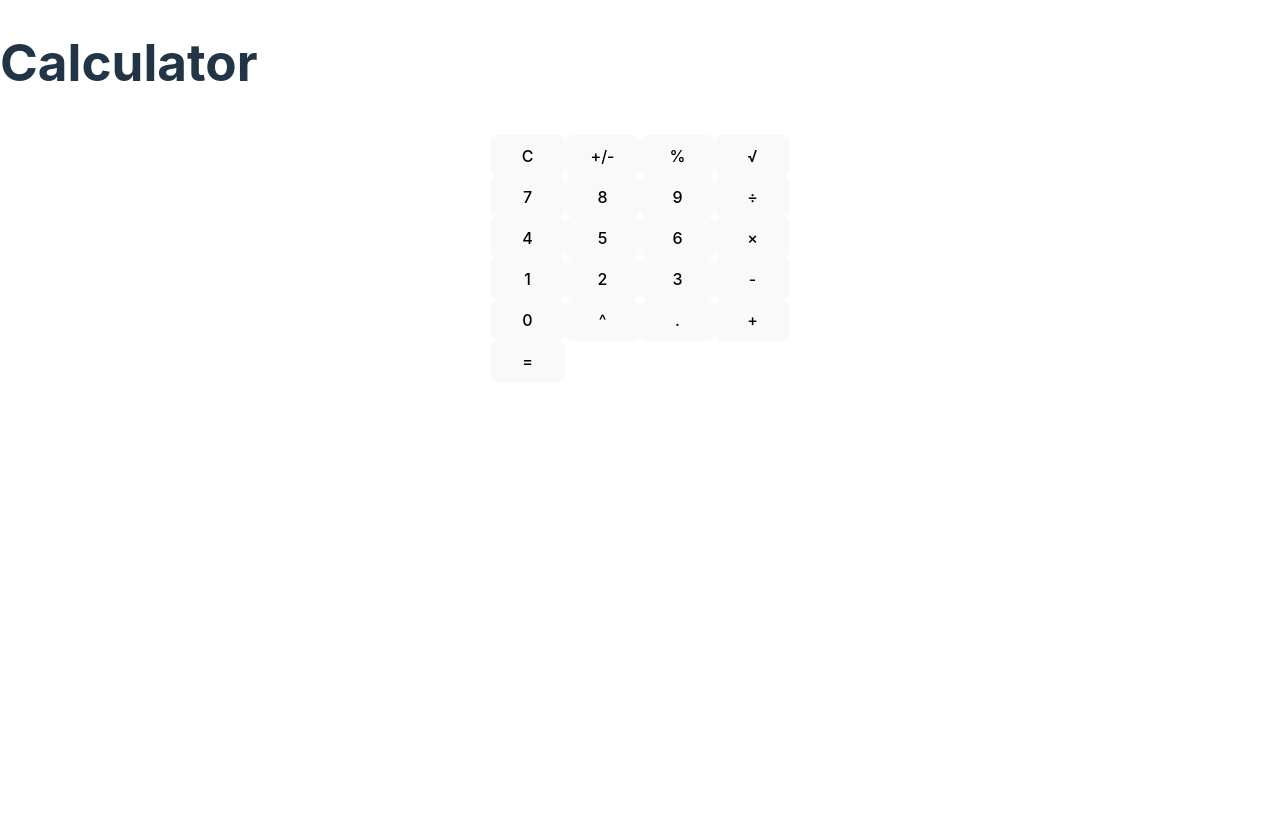
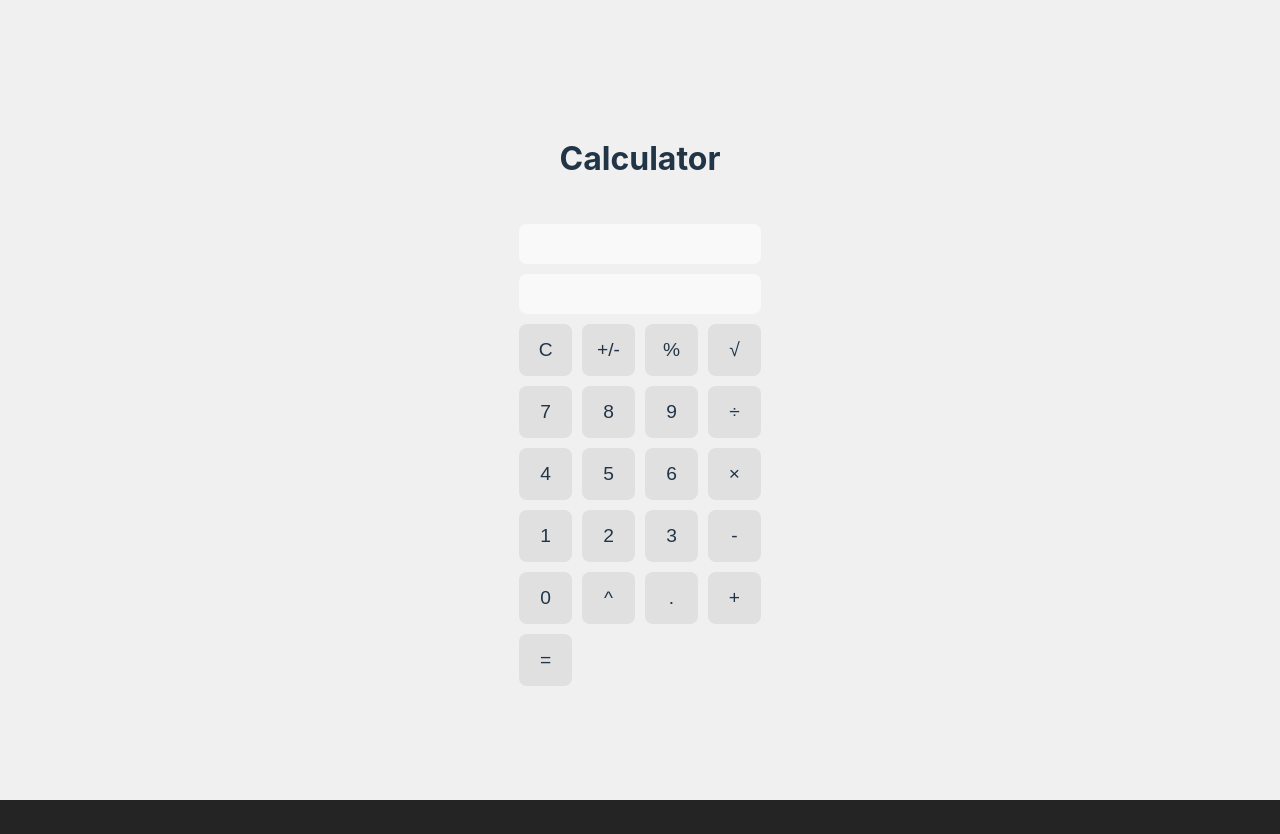
Before and after one commit to amancalledkidd/TS-Calculator, a website built with Vite: page index.html in a window 1280 px wide. After the commit the page ends 800 px from the top, so only its background shows below. Built offline with nearby package versions, Linux system fonts and the light colour scheme.

Commit message:
styling update

```diff
--- a/index.html
+++ b/index.html
@@ -5,7 +5,7 @@
     <link rel="icon" type="image/svg+xml" href="/vite.svg" />
     <link rel="stylesheet" href="src/style.css" />
     <meta name="viewport" content="width=device-width, initial-scale=1.0" />
-    <title>Vite + TS</title>
+    <title>Calculator</title>
   </head>
   <body>
     <header>
@@ -16,7 +16,7 @@
       <div class="calculator__cointainer">
         <div class="calculator__display"></div>
         <div class="calculator__log"></div>
-        <div class="calulator__buttons">
+        <div class="calculator__buttons">
           <button value="clear" class="clear">C</button>
           <button value="+/-" class="inverse">+/-</button>
           <button value="%" class="percent">%</button>
--- a/src/main.ts
+++ b/src/main.ts
@@ -69,7 +69,7 @@ const handleOperatorButtonClick = (event: Event) => {
         log.textContent += operator
     } else if (!number2) {
         number2 = Number(display.textContent);
-        result = calulateResult(number1, number2, operator);
+        result = calculateResult(number1, number2, operator);
         log.textContent = String(result);
         display.textContent = '';
         number1 = result;
@@ -150,7 +150,7 @@ const handleEqualButtonClick = () => {
         return
     } else if (!number2) {
         number2 = Number(display.textContent);
-        result = calulateResult(number1, number2, operator);
+        result = calculateResult(number1, number2, operator);
         number1 = Number(result)
         operator = '';
         log.textContent = String(result);
@@ -163,7 +163,7 @@ const handleEqualButtonClick = () => {
 
 
 // Function to calculate result
-const calulateResult = (number1: number, number2: number, operator: string) => {
+const calculateResult = (number1: number, number2: number, operator: string) => {
     switch (operator) {
         case '+':
             result = number1 + number2;
--- a/src/style.css
+++ b/src/style.css
@@ -1,130 +1,121 @@
 :root {
-  font-family: Inter, system-ui, Avenir, Helvetica, Arial, sans-serif;
+  /* Base font settings */
+  font-family: 'Inter', system-ui, Avenir, Helvetica, Arial, sans-serif;
   line-height: 1.5;
   font-weight: 400;
 
+  /* Color scheme for dark mode */
   color-scheme: light dark;
   color: rgba(255, 255, 255, 0.87);
   background-color: #242424;
 
+  /* Font rendering optimizations */
   font-synthesis: none;
   text-rendering: optimizeLegibility;
   -webkit-font-smoothing: antialiased;
   -moz-osx-font-smoothing: grayscale;
 }
 
-a {
-  font-weight: 500;
-  color: #646cff;
-  text-decoration: inherit;
-}
-a:hover {
-  color: #535bf2;
-}
-
 body {
   margin: 0;
   min-width: 320px;
   min-height: 100vh;
+  display: flex;
+  flex-direction: column;
+  justify-content: center;
+  align-items: center;
+  background-color: var(--bg-color, #242424);
+  color: var(--text-color, #ffffff);
 }
 
-.calulator-container {
-  width: 100%;
-  height: 100%;
-  display: grid;
-  align-items: center;
-  border: 1px solid black;
-  justify-content: center;
-  grid-template-rows: 1fr 1fr 1fr;
-  grid-template-columns: 1fr;
-  grid-gap: 10px;
-  padding: 10px;
-  border-radius: 10px;
-
-}
-.calculator__display {
-  display: grid;
-  align-items: center;
-  justify-content: center;
-}
-.calculator__log {
-  display: grid;
-  align-items: center;
-  justify-content: center;
+header {
+  text-align: center;
+  margin-bottom: 20px;
 }
 
-.calculator__display input {
-  width: 100%;
-  height: 100%;
-  font-size: 3.2em;
-  line-height: 1.1;
-  text-align: left;
-  border: none;
-  background: none;
-  color: #fff;
-  padding: 0 10px;
-  box-shadow: none;
-  outline: none;
-  appearance: none;
+.calculator-container {
+  max-width: 400px;
+  display: grid;
+  grid-template-rows: auto 1fr;
+  gap: 20px;
+  padding: 20px;
+  border-radius: 10px;
+  box-shadow: 0 4px 10px rgba(0, 0, 0, 0.2);
+  background-color: var(--container-bg, #333333);
 }
 
-.calulator__buttons {
-  display: grid;
-  grid-template-columns: repeat(4,75px);
-  justify-content: center;
+.calculator__display, .calculator__log {
+  display: flex;
   align-items: center;
+  justify-content: space-between;
   padding: 10px;
+  background: var(--display-bg, #ffffff);
+  border: none;
+  border-radius: 8px;
+  color: var(--display-color, #000000);
+  padding: 20px;
+  margin-bottom: 10px;
 }
 
-h1 {
-  font-size: 3.2em;
-  line-height: 1.1;
+.calculator__display input, .calculator__log div {
+  width: 100%;
+  font-size: 2em;
+  background: none;
+  border: none;
+  color: inherit;
+  text-align: right;
 }
 
-#app {
-  max-width: 1280px;
-  margin: 0 auto;
-  padding: 2rem;
-  text-align: center;
+.calculator__buttons {
+  display: grid;
+  grid-template-columns: repeat(4, 1fr);
+  gap: 10px;
 }
 
-.card {
-  padding: 2em;
+button {
+  padding: 15px;
+  border: none;
+  border-radius: 8px;
+  background-color: var(--button-bg, #4a4a4a);
+  color: var(--button-color, #fff);
+  font-size: 1.2rem;
+  cursor: pointer;
+  transition: background-color 0.3s ease;
 }
 
-.read-the-docs {
-  color: #888;
+button:hover {
+  background-color: var(--button-hover-bg, #616161);
 }
 
-
-button {
-  border-radius: 8px;
-  border: 1px solid transparent;
-  padding: 0.6em 1.2em;
-  font-size: 1em;
-  font-weight: 500;
-  font-family: inherit;
-  background-color: #1a1a1a;
-  cursor: pointer;
-  transition: border-color 0.25s;
-}
-button:hover {
-  border-color: #646cff;
-}
-button:focus,
-button:focus-visible {
-  outline: 4px auto -webkit-focus-ring-color;
+button:active {
+  transform: translateY(2px);
 }
 
 @media (prefers-color-scheme: light) {
   :root {
-    color: #213547;
-    background-color: #ffffff;
-  }
-  a:hover {
-    color: #747bff;
-  }
-  button {
-    background-color: #f9f9f9;
+    --bg-color: #f0f0f0;
+    --text-color: #213547;
+    --container-bg: #ffffff;
+    --display-bg: #f9f9f9;
+    --display-color: #213547;
+    --button-bg: #e0e0e0;
+    --button-color: #213547;
+    --button-hover-bg: #d5d5d5;
   }
 }
+
+@media (max-width: 600px) {
+  .calculator-container {
+    padding: 15px;
+    gap: 15px;
+  }
+
+  .calculator__buttons {
+    gap: 8px;
+  }
+
+  button {
+    padding: 10px;
+    font-size: 1rem;
+  }
+}
```
